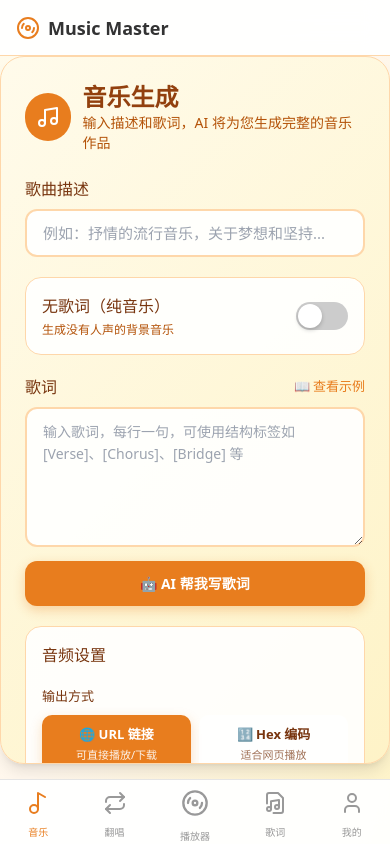
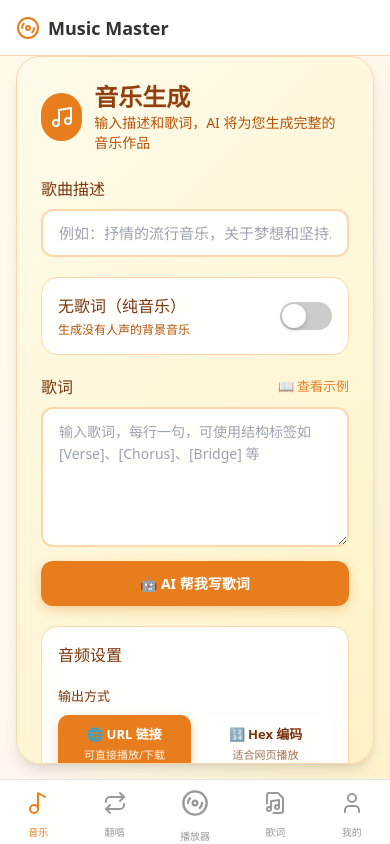
Before and after one commit to shaoyahu/music-master, a React (Vite) app: page / in a window 390 px wide. Built offline with nearby package versions, Linux system fonts and the light colour scheme; the HTML template or start-up script is replaced by a standard one.

Commit message:
fix: add horizontal padding to mobile main content area

```diff
--- a/src/App.tsx
+++ b/src/App.tsx
@@ -64,12 +64,12 @@ function App() {
         <>
           <MobileHeader colors={colors} isDark={isDark} />
 
-          <main className="pt-14 pb-20 h-screen overflow-auto">
+          <main className="pt-14 pb-20 h-screen overflow-auto px-4">
             {mobileTab === 'music' && <MusicGenerator />}
             {mobileTab === 'cover' && <CoverProcessor />}
             {mobileTab === 'player' && <MobilePlayerPage />}
             {mobileTab === 'lyrics' && (
-              <div className="p-4">
+              <div className="py-4">
                 <div className="text-center py-12" style={{ color: isDark ? '#888' : '#999' }}>
                   歌词功能
                 </div>
```
